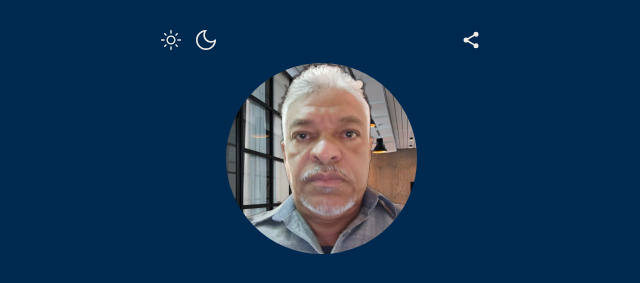
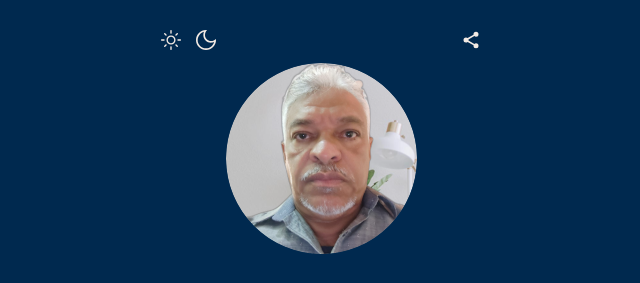
Before and after one commit to renato-albuquerque/niltonfarias-contacts, a plain HTML site: page index.html in a window 1280 px wide. Shown: the top 283 px of the page, without its empty margins (319-959 px from the left). Drawn offline with Linux system fonts and the light colour scheme.

Commit message:
updated profile picture

```diff
--- a/index.html
+++ b/index.html
@@ -48,7 +48,7 @@
         </div>
 
         <header>
-            <img src="files/niltonfarias-profile-picture-p2.png" alt="Imagem Perfil Nilton Farias">
+            <img src="files/profile-pic1.png" alt="Imagem Perfil Nilton Farias">
             <h1><strong>Nilton Farias</strong></h1>
             <h2>Especialista em Operação <br>
                 e Gestão Portuária</h2>
```
Also changed, not shown: files/profile-pic1.png (added).
